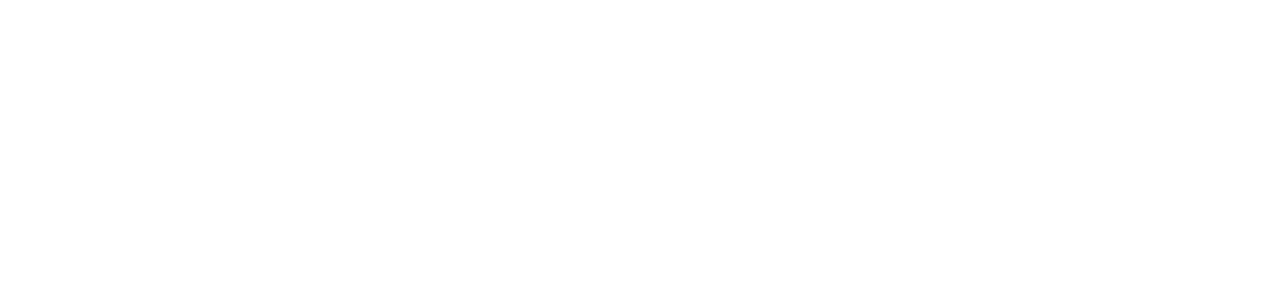
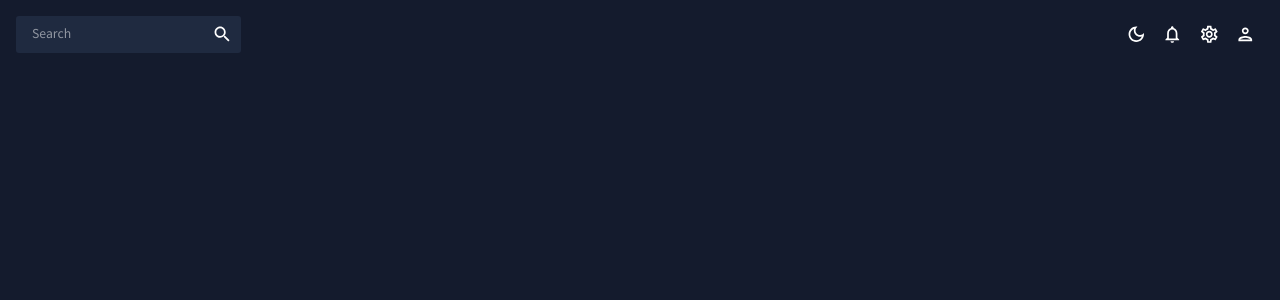
Before and after one commit to jamores07/React-Admin-Dashboard, a React (Create React App) app: page / in a window 1280 px wide. Shown: the top 300 px of the page. Built offline with nearby package versions, Linux system fonts and the light colour scheme.

Commit message:
Top bar functionality added

```diff
--- a/src/App.js
+++ b/src/App.js
@@ -1,10 +1,22 @@
+import {ColorModeContext, useMode } from "./theme"
+import { CssBaseline, ThemeProvider } from "@mui/material";
+import Topbar from "./scenes/global/TopBar"
+
+function App() {
+  const [theme, colormode] = useMode();
 
 
-function App() {
   return (
-    <div className="app">
-
-    </div>
+    <ColorModeContext.Provider value={colormode} >
+      <ThemeProvider theme={theme}>
+        <CssBaseline />
+          <div className="app">
+            <main className="content">
+              <Topbar />
+            </main>
+          </div>
+      </ThemeProvider>
+    </ColorModeContext.Provider>
   );
 }
 
--- a/src/scenes/global/TopBar.jsx
+++ b/src/scenes/global/TopBar.jsx
@@ -1,5 +1,56 @@
+import { Box, IconButton, useTheme } from "@mui/material";
+import { useContext } from "react";
+import {ColorModeContext, tokens } from "../../theme";
+import InputBase from "@mui/material/InputBase";
+import LightModeOutlinedIcon from "@mui/icons-material/LightModeOutlined";
+import DarkModeOutlinedIcon from "@mui/icons-material/DarkModeOutlined";
+import NotificationsOutlinedIcon from "@mui/icons-material/NotificationsOutlined";
+import SettingsOutlinedIcon from "@mui/icons-material/SettingsOutlined";
+import PersonOutlinedIcon from "@mui/icons-material/PersonOutlined";
+import SearchIcon from "@mui/icons-material/Search";
+
 const TopBar = () => {
-    return <div>TopBar</div>
+    const theme = useTheme();
+    const colors = tokens(theme.palette.mode);
+    const colorMode = useContext(ColorModeContext);
+
+
+    return(
+        <Box display="flex" justifyContent="space-between" p={2}>
+
+            {/* SEARCH BAR */}
+                <Box
+                    display="flex"
+                    backgroundColor={colors.primary[400]}
+                    borderRadius="3px"
+                >
+                    <InputBase sx={{ ml: 2, flex: 1 }} placeholder="Search" />
+                    <IconButton type="button" sx={{ p: 1 }}>
+                    <SearchIcon />
+                    </IconButton>
+            </Box>
+
+            {/* ICONS */}
+            <Box display="flex">
+                <IconButton onClick={colorMode.toggleColorMode}>
+                {theme.palette.mode === "dark" ? (
+                    <DarkModeOutlinedIcon />
+                ) : (
+                    <LightModeOutlinedIcon />
+                )}
+                </IconButton>
+                <IconButton>
+                    <NotificationsOutlinedIcon />
+                </IconButton>
+                <IconButton>
+                    <SettingsOutlinedIcon />
+                </IconButton>
+                <IconButton>
+                    <PersonOutlinedIcon />
+                </IconButton>
+            </Box>
+        </Box>
+    );
 }
 
 export default TopBar;
```
